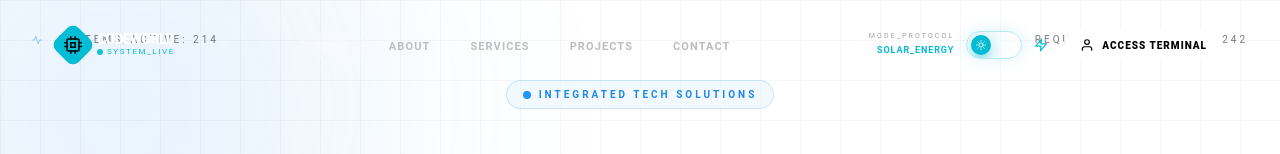
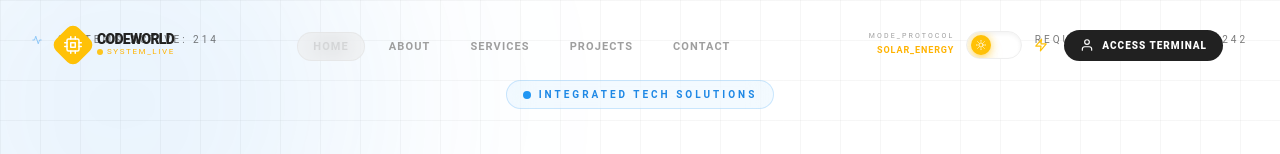
Before and after one commit to BeshKali/CodeWorldTech, a React (Vite) app in the folder client/: page / in a window 1280 px wide. Shown: the top 154 px of the page. Built offline with nearby package versions, Linux system fonts and the light colour scheme.

Commit message:
Just made dark theme default

```diff
--- a/client/src/components/Navbar.jsx
+++ b/client/src/components/Navbar.jsx
@@ -3,7 +3,7 @@ import { motion, AnimatePresence } from 'framer-motion';
 import ThemeToggle from './ThemeToggle';
 import { useState, useEffect } from 'react';
 
-// Icons from react-icons to match your other pages
+// Icons from react-icons
 import { FiMenu as Menu, FiX as X, FiCpu, FiUser } from 'react-icons/fi';
 
 const Navbar = () => {
@@ -30,7 +30,7 @@ const Navbar = () => {
       <motion.nav
         className={`fixed top-4 left-1/2 -translate-x-1/2 z-[100] w-[95%] max-w-7xl flex justify-between items-center transition-all duration-500 rounded-2xl px-6 py-3 border ${
           scrolled
-            ? 'bg-black/60 backdrop-blur-xl border-white/10 shadow-[0_20px_50px_rgba(0,0,0,0.5)]'
+            ? 'dark:bg-black/60 bg-white/70 backdrop-blur-xl dark:border-white/10 border-gray-200 dark:shadow-[0_20px_50px_rgba(0,0,0,0.5)] shadow-[0_20px_50px_rgba(0,0,0,0.05)]'
             : 'bg-transparent border-transparent'
         }`}
         initial={{ y: -100, x: "-50%", opacity: 0 }}
@@ -41,16 +41,21 @@ const Navbar = () => {
         <div className="flex items-center gap-4">
           <Link to="/" className="relative group flex items-center gap-2">
             <div className="relative">
-              <div className="w-8 h-8 bg-cyan-500 rounded-lg rotate-45 group-hover:rotate-90 transition-transform duration-500 flex items-center justify-center">
-                <FiCpu className="text-black -rotate-45 group-hover:-rotate-90 transition-transform" size={18} />
+              {/* Adapts to Amber in Light mode, Cyan in Dark mode */}
+              <div className="w-8 h-8 dark:bg-cyan-500 bg-amber-500 rounded-lg rotate-45 group-hover:rotate-90 transition-transform duration-500 flex items-center justify-center">
+                <FiCpu className="dark:text-black text-white -rotate-45 group-hover:-rotate-90 transition-transform" size={18} />
               </div>
-              <div className="absolute inset-0 bg-cyan-400 blur-lg opacity-0 group-hover:opacity-40 transition-opacity" />
+              <div className="absolute inset-0 dark:bg-cyan-400 bg-amber-400 blur-lg opacity-0 group-hover:opacity-40 transition-opacity" />
             </div>
             <div className="flex flex-col">
-              <span className="text-sm font-black tracking-tighter text-white leading-none">CODEWORLD</span>
+              <span className="text-sm font-black tracking-tighter dark:text-white text-gray-900 leading-none transition-colors duration-300">
+                CODEWORLD
+              </span>
               <div className="flex items-center gap-1">
-                <span className="w-1.5 h-1.5 rounded-full bg-cyan-500 animate-pulse" />
-                <span className="text-[8px] font-mono text-cyan-500 tracking-[0.2em] uppercase">System_Live</span>
+                <span className="w-1.5 h-1.5 rounded-full dark:bg-cyan-500 bg-amber-500 animate-pulse" />
+                <span className="text-[8px] font-mono dark:text-cyan-500 text-amber-600 tracking-[0.2em] uppercase transition-colors duration-300">
+                  System_Live
+                </span>
               </div>
             </div>
           </Link>
@@ -64,7 +69,9 @@ const Navbar = () => {
                 to={item.path}
                 className={({ isActive }) =>
                   `relative z-10 px-4 py-2 text-[11px] font-bold uppercase tracking-widest transition-colors duration-300 ${
-                    isActive ? 'text-white' : 'text-gray-400 hover:text-white'
+                    isActive
+                      ? 'dark:text-white text-gray-900'
+                      : 'dark:text-gray-400 text-gray-500 dark:hover:text-white hover:text-amber-600'
                   }`
                 }
               >
@@ -72,7 +79,8 @@ const Navbar = () => {
                 {location.pathname === item.path && (
                   <motion.div
                     layoutId="activeNav"
-                    className="absolute inset-0 bg-white/10 rounded-full border border-white/10 backdrop-blur-md"
+                    // Adapts active pill background for Light/Dark modes
+                    className="absolute inset-0 dark:bg-white/10 bg-gray-200/60 rounded-full border dark:border-white/10 border-gray-300/50 backdrop-blur-md"
                     transition={{ type: 'spring', stiffness: 380, damping: 30 }}
                   />
                 )}
@@ -88,13 +96,14 @@ const Navbar = () => {
             <motion.button
               whileHover={{ scale: 1.05 }}
               whileTap={{ scale: 0.95 }}
-              className="flex items-center gap-2 px-4 py-2 rounded-full bg-white text-black text-[10px] font-black uppercase tracking-widest hover:bg-cyan-400 transition-colors"
+              // Adapts button colors to ensure perfect contrast in both themes
+              className="flex items-center gap-2 px-4 py-2 rounded-full dark:bg-white bg-gray-900 dark:text-black text-white text-[10px] font-black uppercase tracking-widest dark:hover:bg-cyan-400 hover:bg-amber-500 transition-colors duration-300"
             >
               <FiUser size={14} />
               <span className="hidden lg:inline">Access Terminal</span>
             </motion.button>
           </Link>
-          <button onClick={() => setMenuOpen(!menuOpen)} className="md:hidden text-white">
+          <button onClick={() => setMenuOpen(!menuOpen)} className="md:hidden dark:text-white text-gray-900 transition-colors">
             {menuOpen ? <X size={24} /> : <Menu size={24} />}
           </button>
         </div>
@@ -104,12 +113,13 @@ const Navbar = () => {
       <AnimatePresence>
         {menuOpen && (
           <motion.div
-            className="fixed inset-0 z-[110] bg-black/95 backdrop-blur-2xl flex flex-col items-center justify-center md:hidden"
+            // White overlay for light mode, Black overlay for dark mode
+            className="fixed inset-0 z-[110] dark:bg-black/95 bg-white/95 backdrop-blur-2xl flex flex-col items-center justify-center md:hidden"
             initial={{ opacity: 0, x: '100%' }}
             animate={{ opacity: 1, x: 0 }}
             exit={{ opacity: 0, x: '100%' }}
           >
-            <button onClick={() => setMenuOpen(false)} className="absolute top-8 right-8 text-white">
+            <button onClick={() => setMenuOpen(false)} className="absolute top-8 right-8 dark:text-white text-gray-900 transition-colors">
                <X size={32} />
             </button>
             <div className="flex flex-col items-center gap-8">
@@ -118,7 +128,7 @@ const Navbar = () => {
                   key={item.name}
                   to={item.path}
                   onClick={() => setMenuOpen(false)}
-                  className="text-4xl font-black text-white uppercase italic hover:text-cyan-500 transition-colors"
+                  className="text-4xl font-black dark:text-white text-gray-900 uppercase italic dark:hover:text-cyan-500 hover:text-amber-500 transition-colors duration-300"
                 >
                   {item.name}
                 </NavLink>
--- a/client/src/components/ThemeToggle.jsx
+++ b/client/src/components/ThemeToggle.jsx
@@ -1,12 +1,15 @@
-// src/components/ThemeToggle.jsx
 import { useEffect, useState } from 'react';
 import { motion, AnimatePresence } from 'framer-motion';
 import { FiSun, FiMoon, FiZap } from 'react-icons/fi';
 
 const ThemeToggle = () => {
-  const [theme, setTheme] = useState(() =>
-    localStorage.theme === 'dark' ? 'dark' : 'light'
-  );
+  // Set Dark Theme as the absolute default
+  const [theme, setTheme] = useState(() => {
+    if (typeof window !== 'undefined' && localStorage.theme === 'dark') {
+      return 'dark';
+    }
+    return 'light';
+  });
 
   useEffect(() => {
     document.documentElement.classList.toggle('dark', theme === 'dark');
@@ -19,7 +22,7 @@ const ThemeToggle = () => {
     <div className="flex items-center gap-3">
       {/* HUD Mode Label */}
       <div className="hidden lg:flex flex-col items-end">
-        <span className="text-[7px] font-mono tracking-[0.3em] text-gray-500 uppercase leading-none mb-1">
+        <span className="text-[7px] font-mono tracking-[0.3em] text-gray-500 dark:text-gray-400 uppercase leading-none mb-1 transition-colors">
           Mode_Protocol
         </span>
         <AnimatePresence mode="wait">
@@ -28,8 +31,9 @@ const ThemeToggle = () => {
             initial={{ opacity: 0, x: 5 }}
             animate={{ opacity: 1, x: 0 }}
             exit={{ opacity: 0, x: -5 }}
+            // Changed light theme text to amber-600 for high visibility/contrast
             className={`text-[9px] font-mono font-bold uppercase tracking-widest ${
-              theme === 'dark' ? 'text-purple-400' : 'text-cyan-500'
+              theme === 'dark' ? 'text-purple-400' : 'text-amber-600'
             }`}
           >
             {theme === 'dark' ? 'Dark_Matter' : 'Solar_Energy'}
@@ -42,10 +46,11 @@ const ThemeToggle = () => {
         onClick={toggleTheme}
         whileHover={{ scale: 1.05 }}
         whileTap={{ scale: 0.95 }}
+        // Adjusted light mode to a clean white track with inner shadow for better modern UI
         className={`relative w-14 h-7 rounded-full p-1 transition-all duration-500 border ${
           theme === 'dark'
-            ? 'bg-purple-950/20 border-purple-500/30 shadow-[0_0_15px_rgba(168,85,247,0.15)]'
-            : 'bg-cyan-950/20 border-cyan-500/30 shadow-[0_0_15px_rgba(6,182,212,0.15)]'
+            ? 'bg-purple-950/30 border-purple-500/30 shadow-[0_0_15px_rgba(168,85,247,0.15)]'
+            : 'bg-white border-gray-200 shadow-inner'
         } backdrop-blur-md overflow-hidden`}
         aria-label="Toggle System Mode"
       >
@@ -53,7 +58,9 @@ const ThemeToggle = () => {
         <motion.div
           animate={{ x: ['-100%', '200%'] }}
           transition={{ duration: 3, repeat: Infinity, ease: "linear" }}
-          className="absolute inset-y-0 w-1/2 bg-gradient-to-r from-transparent via-white/5 to-transparent skew-x-12"
+          className={`absolute inset-y-0 w-1/2 skew-x-12 bg-gradient-to-r from-transparent ${
+            theme === 'dark' ? 'via-white/10' : 'via-gray-400/10'
+          } to-transparent`}
         />
 
         {/* The Animated Knob */}
@@ -64,11 +71,11 @@ const ThemeToggle = () => {
             className={`relative w-5 h-5 rounded-full flex items-center justify-center shadow-lg ${
               theme === 'dark'
                 ? 'bg-purple-500 shadow-purple-500/50'
-                : 'bg-cyan-500 shadow-cyan-500/50'
+                : 'bg-amber-500 shadow-amber-500/40' // Bright sun aesthetic for light mode
             }`}
           >
             {/* Knob Glow */}
-            <div className="absolute inset-0 rounded-full blur-md opacity-50 bg-inherit" />
+            <div className="absolute inset-0 rounded-full blur-[5px] opacity-60 bg-inherit" />
 
             <AnimatePresence mode="wait">
               <motion.div
@@ -91,8 +98,8 @@ const ThemeToggle = () => {
       </motion.button>
 
       {/* Auxiliary Icon */}
-      <div className={`transition-colors duration-500 ${theme === 'dark' ? 'text-purple-500' : 'text-cyan-500'}`}>
-        <FiZap size={14} className={theme === 'dark' ? 'animate-pulse' : ''} />
+      <div className={`transition-colors duration-500 ${theme === 'dark' ? 'text-purple-400 animate-pulse' : 'text-amber-500'}`}>
+        <FiZap size={14} />
       </div>
     </div>
   );
```
